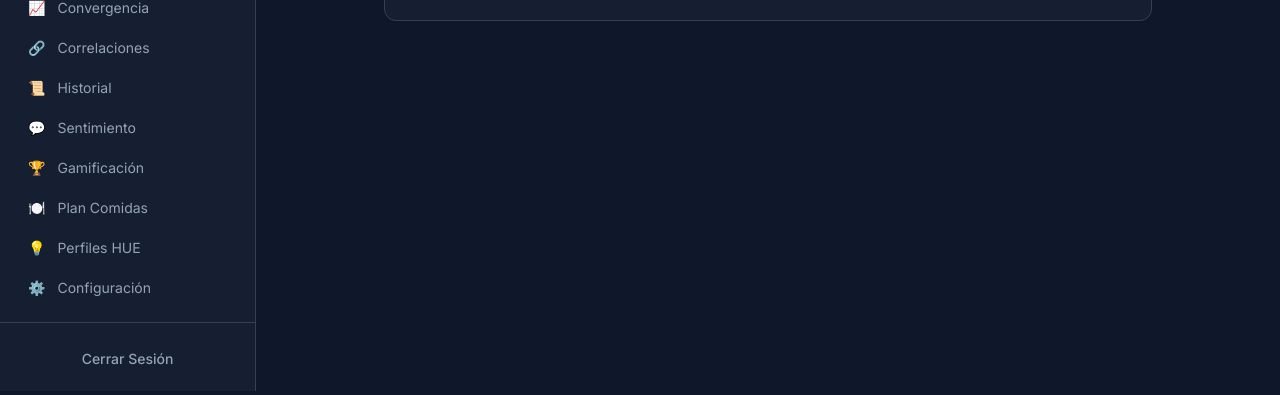
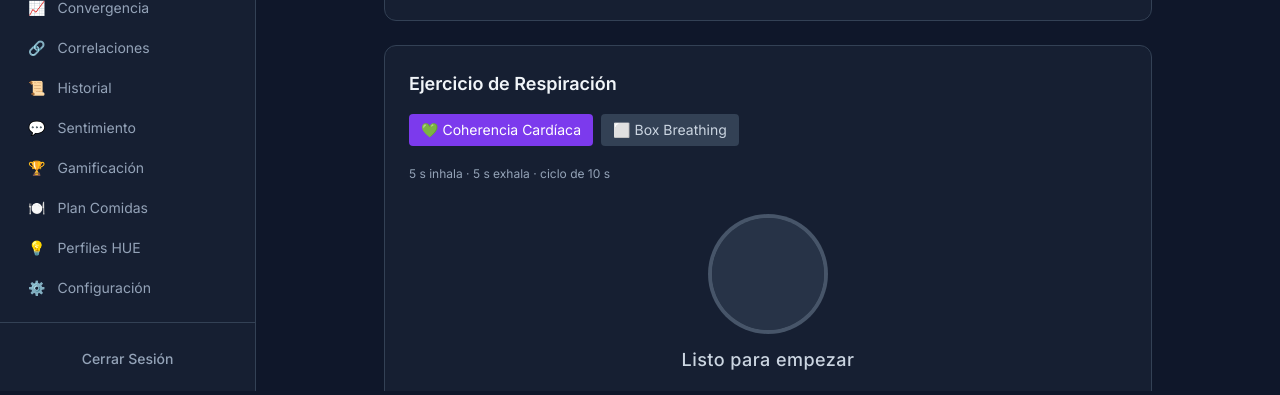
Before and after one commit to Susu-sis/thrivemind-app, a Next.js app in the folder frontend/: page /dashboard/mente in a window 1280 px wide. Shown: the part 409-804 px from the top of the page. Built offline with nearby package versions, Linux system fonts and the light colour scheme; no server answers; sample sign-in values are in the browser's storage.

Commit message:
feat: add breathing exercise module (Coherencia Cardiaca + Box Breathing)

```diff
--- a/frontend/src/app/dashboard/mente/page.tsx
+++ b/frontend/src/app/dashboard/mente/page.tsx
@@ -1,12 +1,166 @@
 'use client';
 
-import { useState } from 'react';
+import { useState, useEffect, useRef } from 'react';
 import { Card, CardContent, CardHeader, CardTitle } from '@/components/ui/card';
 import { Button } from '@/components/ui/button';
 import { Input } from '@/components/ui/input';
 import { Loader2 } from 'lucide-react';
 import { toast } from 'sonner';
 import api from '@/lib/api';
+
+// ── Breathing module types ───────────────────────────────────────────────────
+
+type TechniqueKey = 'coherencia' | 'box';
+
+interface BreathPhase {
+  label: string;
+  duration: number; // seconds
+  scale: number;    // circle scale 0.7–1.5
+  color: string;    // tailwind ring color class
+}
+
+const TECHNIQUES: Record<TechniqueKey, { title: string; subtitle: string; phases: BreathPhase[] }> = {
+  coherencia: {
+    title: '💚 Coherencia Cardíaca',
+    subtitle: '5 s inhala · 5 s exhala · ciclo de 10 s',
+    phases: [
+      { label: 'Inhala...', duration: 5, scale: 1.45, color: 'ring-green-400' },
+      { label: 'Exhala...', duration: 5, scale: 0.75, color: 'ring-blue-400' },
+    ],
+  },
+  box: {
+    title: '⬜ Box Breathing',
+    subtitle: '4 s inhala · 4 s mantén · 4 s exhala · 4 s mantén',
+    phases: [
+      { label: 'Inhala...', duration: 4, scale: 1.45, color: 'ring-green-400' },
+      { label: 'Mantén',    duration: 4, scale: 1.45, color: 'ring-yellow-400' },
+      { label: 'Exhala...', duration: 4, scale: 0.75, color: 'ring-blue-400' },
+      { label: 'Mantén',    duration: 4, scale: 0.75, color: 'ring-slate-400' },
+    ],
+  },
+};
+
+function BreathingExercise() {
+  const [technique, setTechnique] = useState<TechniqueKey>('coherencia');
+  const [running, setRunning] = useState(false);
+  const [phaseIdx, setPhaseIdx] = useState(0);
+  const [countdown, setCountdown] = useState(0);
+  const [rounds, setRounds] = useState(0);
+  const intervalRef = useRef<ReturnType<typeof setInterval> | null>(null);
+
+  const phases = TECHNIQUES[technique].phases;
+  const currentPhase = running ? phases[phaseIdx] : phases[0];
+
+  const stop = () => {
+    if (intervalRef.current) clearInterval(intervalRef.current);
+    setRunning(false);
+    setPhaseIdx(0);
+    setCountdown(phases[0].duration);
+    setRounds(0);
+  };
+
+  const start = () => {
+    setPhaseIdx(0);
+    setCountdown(phases[0].duration);
+    setRounds(0);
+    setRunning(true);
+  };
+
+  // Reset countdown when technique changes
+  useEffect(() => {
+    stop();
+    // eslint-disable-next-line react-hooks/exhaustive-deps
+  }, [technique]);
+
+  // Drive the timer
+  useEffect(() => {
+    if (!running) return;
+    intervalRef.current = setInterval(() => {
+      setCountdown((prev) => {
+        if (prev <= 1) {
+          // advance phase
+          setPhaseIdx((pi) => {
+            const next = (pi + 1) % phases.length;
+            if (next === 0) setRounds((r) => r + 1);
+            return next;
+          });
+          // next phase duration will be set in the next tick via phaseIdx
+          return -1; // sentinel
+        }
+        return prev - 1;
+      });
+    }, 1000);
+    return () => { if (intervalRef.current) clearInterval(intervalRef.current); };
+  }, [running, phases]);
+
+  // Sync countdown when phase changes
+  useEffect(() => {
+    if (running) setCountdown(phases[phaseIdx].duration);
+    // eslint-disable-next-line react-hooks/exhaustive-deps
+  }, [phaseIdx]);
+
+  const scale = running ? currentPhase.scale : 1;
+  const ringColor = running ? currentPhase.color : 'ring-slate-600';
+  const phaseLabel = running ? currentPhase.label : 'Listo para empezar';
+
+  return (
+    <Card className="border-slate-700 bg-slate-800/50">
+      <CardHeader>
+        <CardTitle className="text-lg">Ejercicio de Respiración</CardTitle>
+      </CardHeader>
+      <CardContent className="space-y-5">
+        {/* Technique selector */}
+        <div className="flex gap-2">
+          {(Object.keys(TECHNIQUES) as TechniqueKey[]).map((key) => (
+            <button
+              key={key}
+              onClick={() => setTechnique(key)}
+              className={`px-3 py-1.5 rounded text-sm transition-colors ${
+                technique === key
+                  ? 'bg-violet-600 text-white'
+                  : 'bg-slate-700 text-slate-300 hover:bg-slate-600'
+              }`}
+            >
+              {TECHNIQUES[key].title}
+            </button>
+          ))}
+        </div>
+        <p className="text-xs text-slate-400">{TECHNIQUES[technique].subtitle}</p>
+
+        {/* Animated circle */}
+        <div className="flex flex-col items-center gap-4 py-4">
+          <div
+            className={`w-28 h-28 rounded-full ring-4 ${ringColor} bg-slate-700/60 flex items-center justify-center transition-all`}
+            style={{ transform: `scale(${scale})`, transition: 'transform 0.9s ease-in-out' }}
+          >
+            <span className="text-2xl font-light text-slate-200 select-none">
+              {running ? countdown : ''}
+            </span>
+          </div>
+          <p className="text-slate-300 text-lg font-medium tracking-wide">{phaseLabel}</p>
+          {running && rounds > 0 && (
+            <p className="text-xs text-slate-500">{rounds} {rounds === 1 ? 'ciclo completado' : 'ciclos completados'}</p>
+          )}
+        </div>
+
+        {/* Controls */}
+        <div className="flex justify-center gap-3">
+          {!running ? (
+            <Button onClick={start} className="bg-violet-600 hover:bg-violet-500 px-6">
+              ▶ Comenzar
+            </Button>
+          ) : (
+            <Button onClick={stop} variant="outline" className="border-slate-600 px-6">
+              ■ Detener
+            </Button>
+          )}
+        </div>
+      </CardContent>
+    </Card>
+  );
+}
+
+// ── Main page ────────────────────────────────────────────────────────────────
 
 export default function MentePage() {
   const [intencion, setIntencion] = useState('');
@@ -91,6 +245,8 @@ export default function MentePage() {
           </CardContent>
         </Card>
       )}
+
+      <BreathingExercise />
     </div>
   );
 }
```
